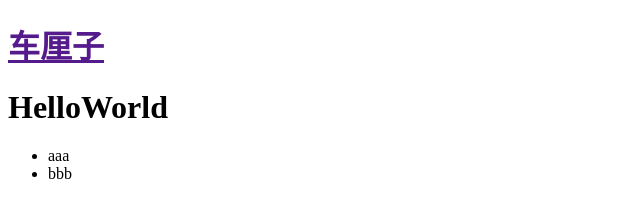
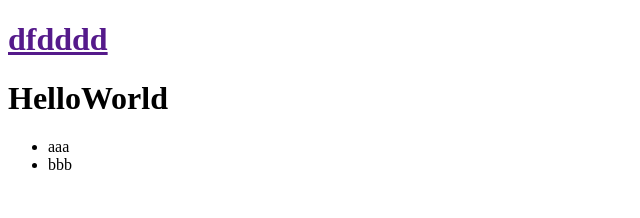
Before and after one commit to kangchen1925/conflict, a plain HTML site: page index.html in a window 1280 px wide. Shown: the whole page, without its empty margins (0-640 px from the left). Drawn offline with Linux system fonts and the light colour scheme.

Commit message:
conflict

```diff
--- a/index.html
+++ b/index.html
@@ -7,7 +7,7 @@
   <title>Document</title>
 </head>
 <body>
-  <h1><a href="">车厘子</a></h1>
+  <h1><a href="">dfdddd</a></h1>
   <h1>HelloWorld</h1>
   <ul>
     <li>aaa</li>
```
